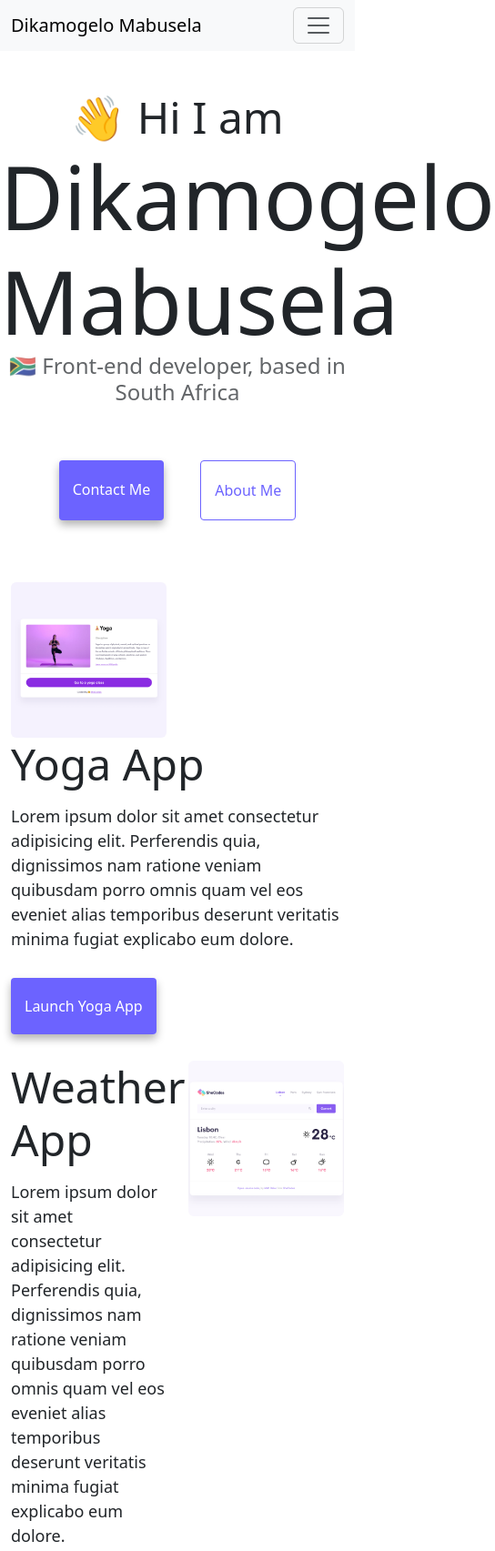
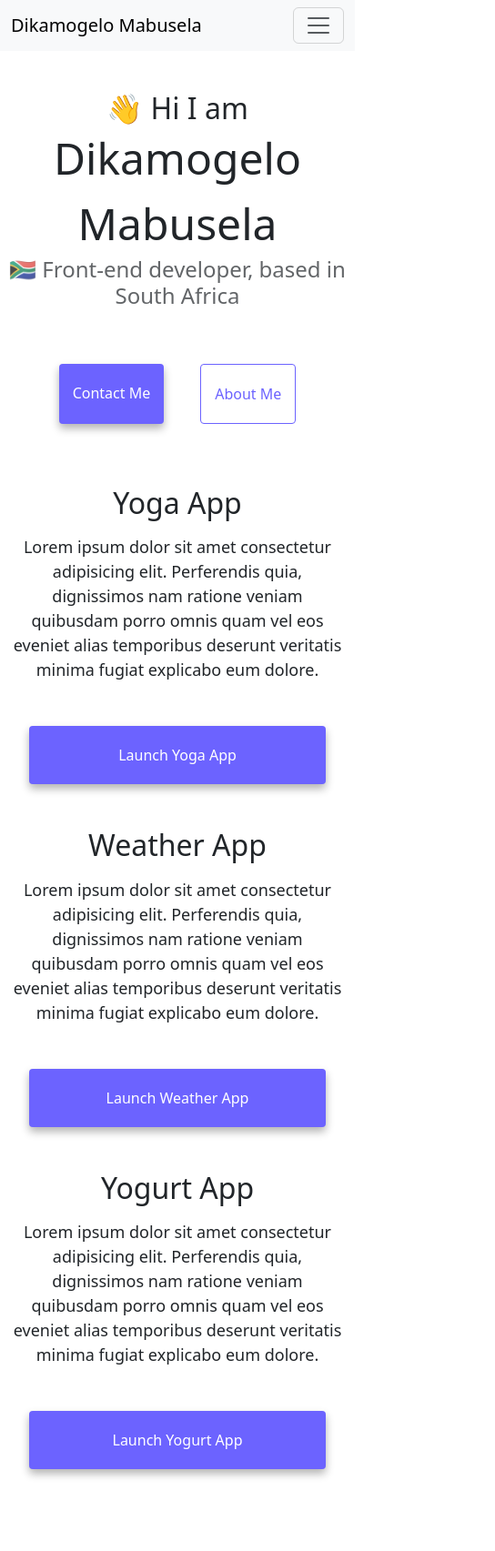
Before and after one commit to DikamogeloM/front-end-developer-dikamogelo-mabusela, a plain HTML site: page index.html in a window 390 px wide. Shown: the top 1705 px of the page at 91% size, 544 px wide, since content can reach past the window. Drawn offline with nearby package versions, Linux system fonts and the light colour scheme.

Commit message:
Added CSS Media Queries to HTML

```diff
--- a/css/styles.css
+++ b/css/styles.css
@@ -11,7 +11,7 @@ h3 {
 }
 
 body {
-  margin-top: 100px;
+  margin: 100px 0;
 }
 
 h1 {
@@ -95,3 +95,25 @@ p {
   background: var(--primary-color);
   box-shadow: var(--box-shadow);
 }
+
+@media (max-width: 576px) {
+  h1 {
+    font-size: 48px;
+    line-height: 1.5;
+  }
+
+  h2 {
+    font-size: 32px;
+    text-align: center;
+  }
+
+  p {
+    text-align: center;
+  }
+
+  .project-link {
+    display: block;
+    text-align: center;
+    margin: 0 20px;
+  }
+}
--- a/index.html
+++ b/index.html
@@ -60,7 +60,10 @@
     <div class="container">
       <div class="row">
         <div class="col-6">
-          <img src="images/yoga.png" class="img-fluid rounded" />
+          <img
+            src="images/yoga.png"
+            class="img-fluid rounded d-none d-sm-block"
+          />
         </div>
         <div class="col-sm-6">
           <h2 class="mb-3">Yoga App</h2>
@@ -71,12 +74,12 @@
             explicabo eum dolore.
           </p>
           <div class="mt-5">
-            <a href="#" class="primary-link">Launch Yoga App</a>
+            <a href="#" class="primary-link project-link">Launch Yoga App</a>
           </div>
         </div>
       </div>
       <div class="row mt-5">
-        <div class="col-6">
+        <div class="col-sm-6">
           <h2 class="mb-3">Weather App</h2>
           <p>
             Lorem ipsum dolor sit amet consectetur adipisicing elit. Perferendis
@@ -85,18 +88,24 @@
             explicabo eum dolore.
           </p>
           <div class="mt-5">
-            <a href="#" class="primary-link">Launch Weather App</a>
+            <a href="#" class="primary-link project-link">Launch Weather App</a>
           </div>
         </div>
-        <div class="col-6">
-          <img src="images/weather.png" class="img-fluid rounded" />
+        <div class="col-sm-6">
+          <img
+            src="images/weather.png"
+            class="img-fluid rounded d-none d-sm-block"
+          />
         </div>
       </div>
       <div class="row mt-5">
-        <div class="col-6">
-          <img src="images/yogurt.png" class="img-fluid rounded" />
+        <div class="col-sm-6">
+          <img
+            src="images/yogurt.png"
+            class="img-fluid rounded d-none d-sm-block"
+          />
         </div>
-        <div class="col-6">
+        <div class="col-sm-6">
           <h2 class="mb-3">Yogurt App</h2>
           <p>
             Lorem ipsum dolor sit amet consectetur adipisicing elit. Perferendis
@@ -105,7 +114,7 @@
             explicabo eum dolore.
           </p>
           <div class="mt-5">
-            <a href="#" class="primary-link">Launch Yogurt App</a>
+            <a href="#" class="primary-link project-link">Launch Yogurt App</a>
           </div>
         </div>
       </div>
```
Also changed, not shown: about.html (+12 -3 lines).
